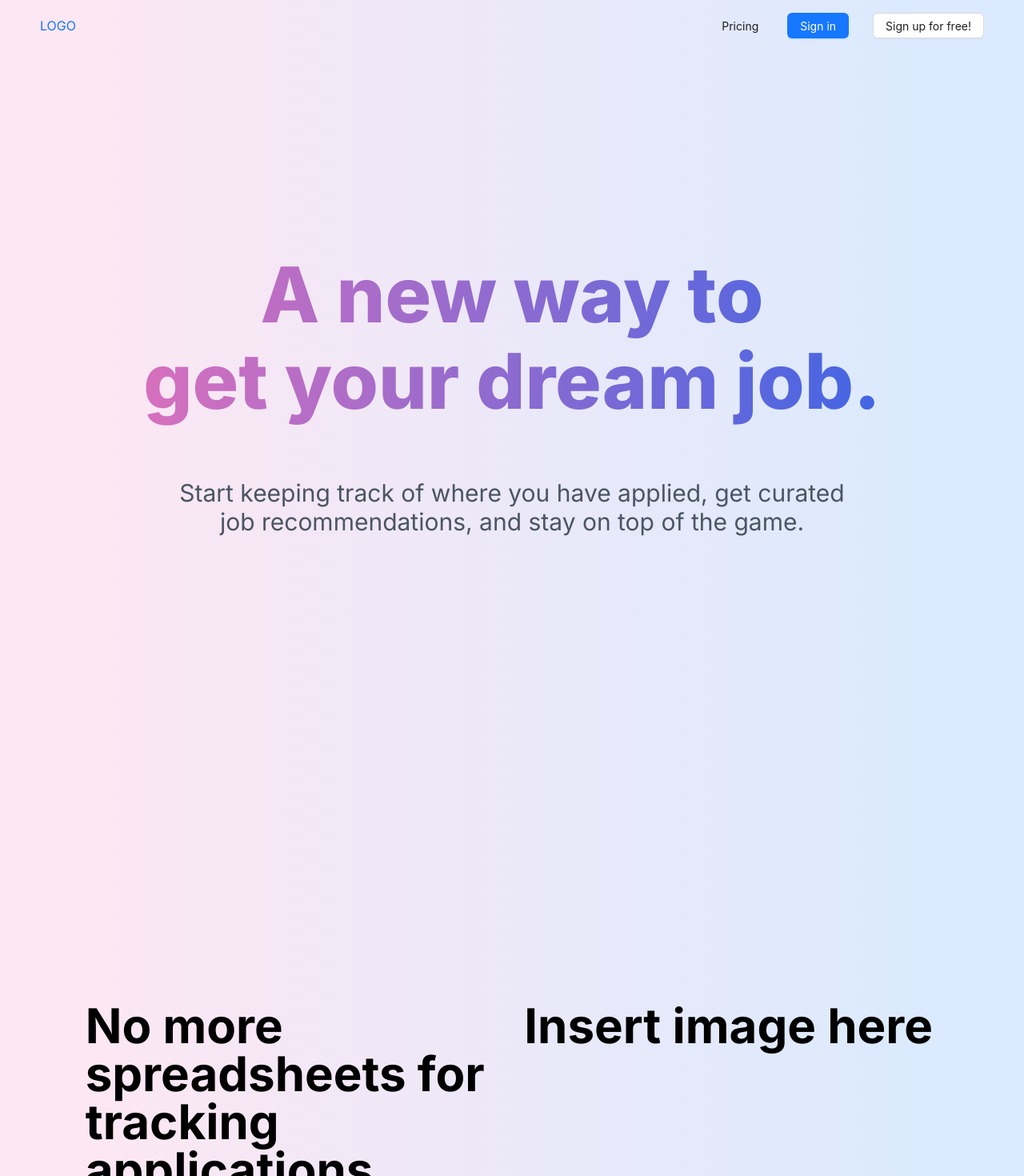
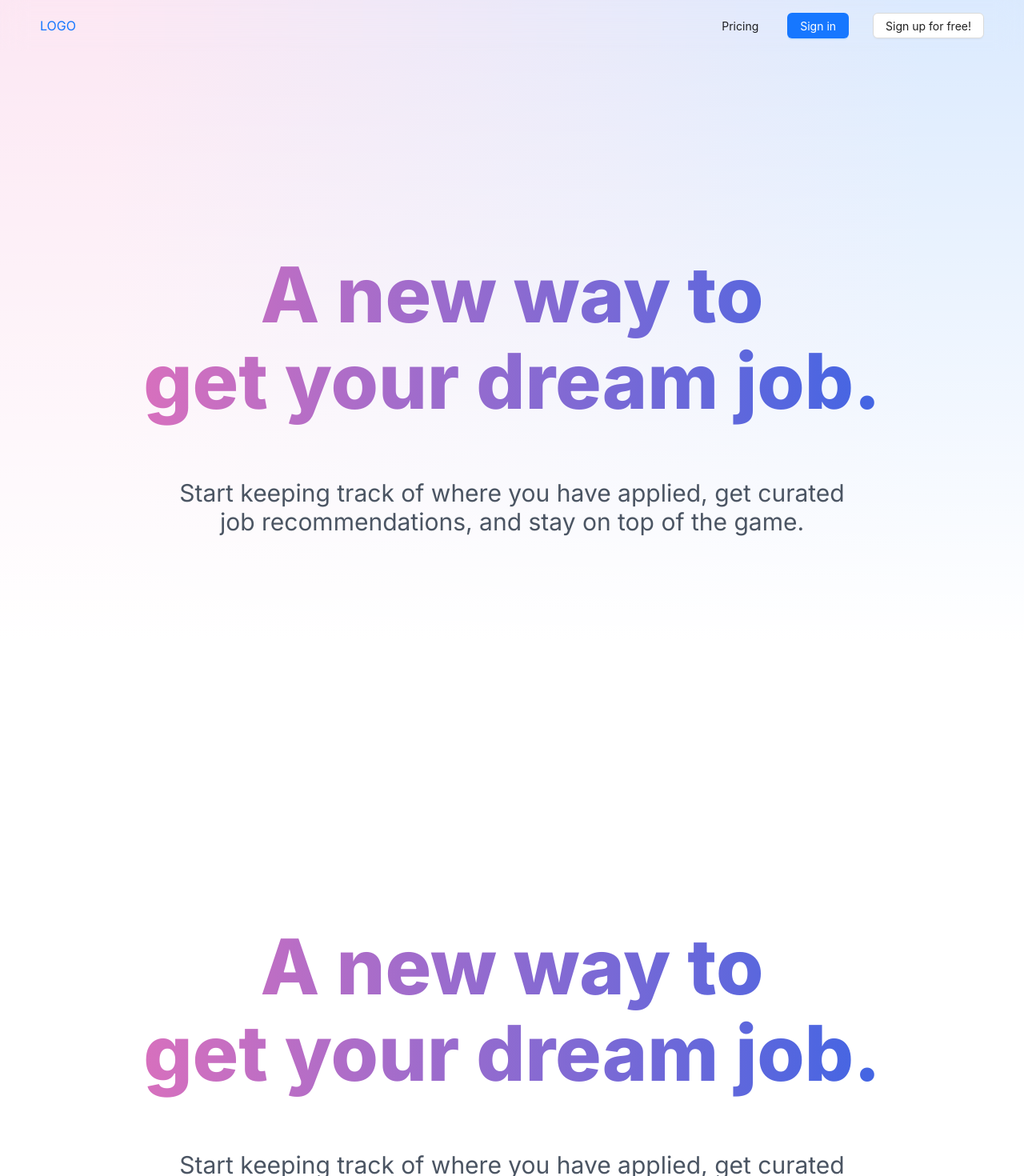
Before and after one commit to JaykumarPatel4802/track-app, a Next.js app: page / in a window 1280 px wide. Shown: the top 1470 px of the page at 80% size. Built offline with nearby package versions, Linux system fonts and the light colour scheme.

Commit message:
fix background and add blur to the nav bar

```diff
--- a/src/app/globals.css
+++ b/src/app/globals.css
@@ -28,8 +28,8 @@ body {
 
 :root {
   --foreground-rgb: 0, 0, 0;
-  --background-start-rgb: 220, 220, 220;
-  --background-end-rgb: 235, 235, 235;
+  --background-start-rgb: 255, 255, 255;
+  --background-end-rgb: 255, 255, 255;
 }
 
 @media (prefers-color-scheme: dark) {
--- a/src/app/layout.tsx
+++ b/src/app/layout.tsx
@@ -19,11 +19,11 @@ export default function RootLayout({
   return (
     <html lang="en">
       <body className={inter.className}>
-        <StyledComponentsRegistry>
+        {/* <StyledComponentsRegistry> */}
           <ApplicationContextProvider>
             {children}
           </ApplicationContextProvider>
-        </StyledComponentsRegistry>
+        {/* </StyledComponentsRegistry> */}
       </body>
     </html>
   )
--- a/src/app/page.tsx
+++ b/src/app/page.tsx
@@ -15,19 +15,15 @@ export default function Home() {
   }
 
   return (
-    <main className="flex min-h-screen flex-col items-center bg-gradient-to-r from-pink-100 from-10% via-white-100 via-50% to-blue-100 to-90%">
-      <div className='flex flex-col w-screen z-10 justify-between sticky top-0'>
-        <Navbar giveChoice={showPage} />
+    <main className="flex min-h-screen flex-col items-center">
+      <div className='flex absolute inset-0 bg-gradient-to-r from-pink-100 from-10% via-white-100 via-50% to-blue-100 to-90%'>
+        <div className='flex flex-col absolute inset-0 bg-gradient-to-b from-transparent to-white'>
+            <div className='flex flex-col w-screen z-10 justify-between sticky top-0 backdrop-filter backdrop-blur-lg'><Navbar giveChoice={showPage} /></div>
+            <div><Intro /></div>
+        </div>
       </div>
-      <div>
-        <Intro />
-      </div>
-      <div>
-        <Features />
-      </div>
-      <div>
-        <Intro />
-      </div>
+      <div><Features /></div>
+      <div><Intro /></div>
     </main>
   )
 }
```
